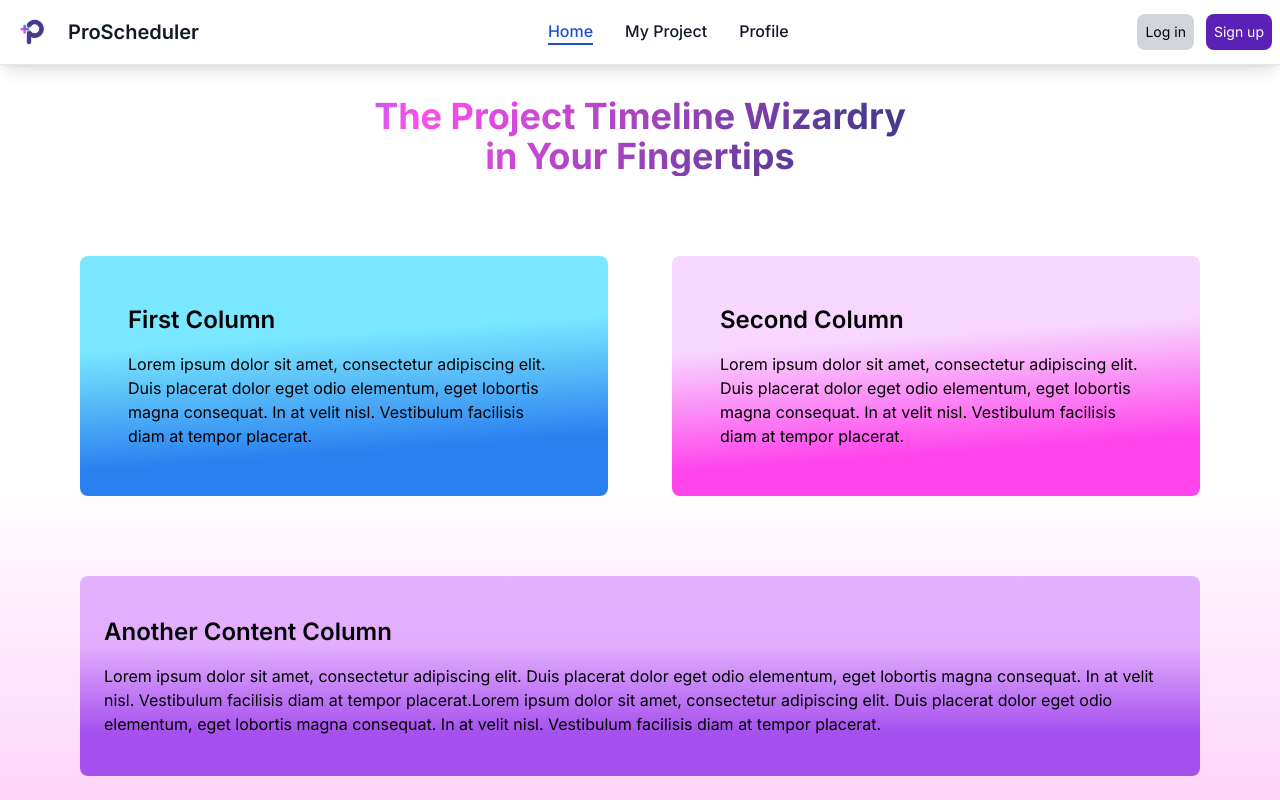
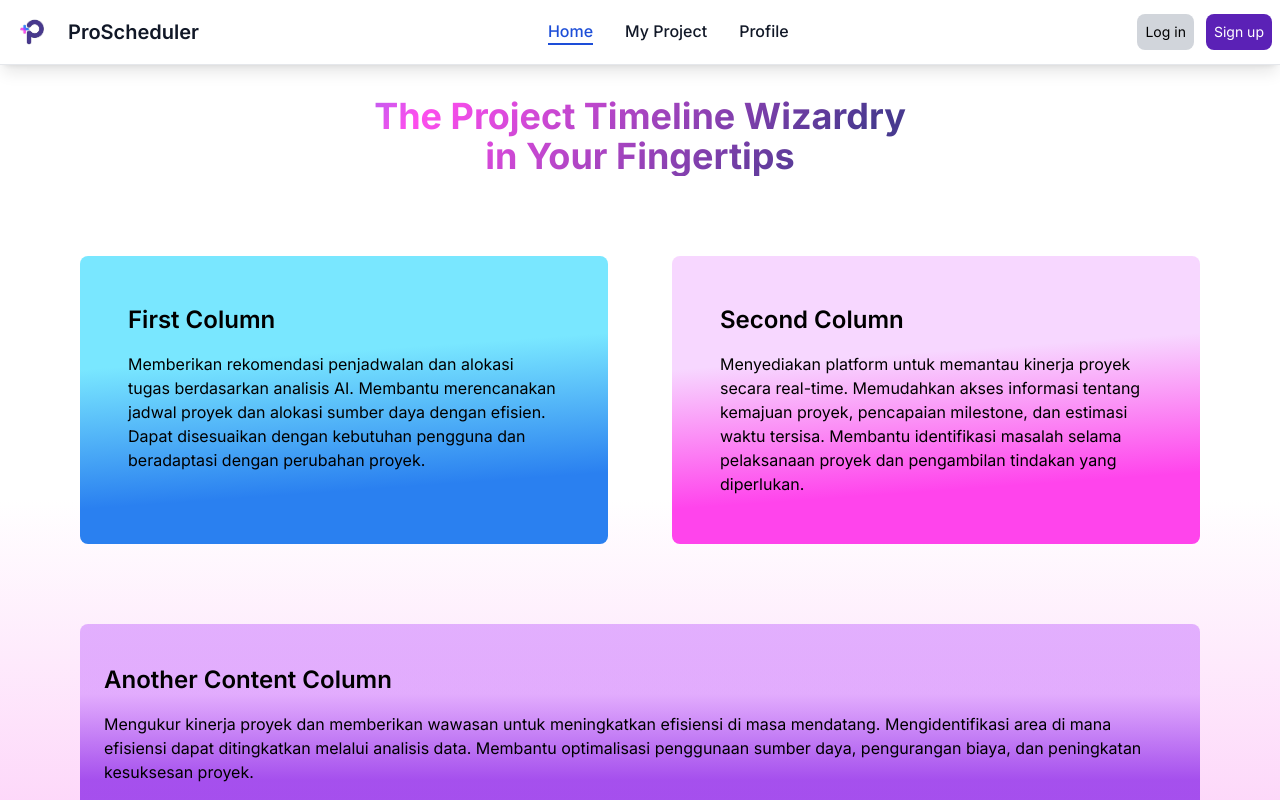
Before and after one commit to BonarSs/ProScheduler, a Next.js app in the folder frontend/: page /knowmore in a window 1280 px wide. Shown: the top 800 px of the page. Built offline with nearby package versions, Linux system fonts and the light colour scheme.

Commit message:
update knowmore

```diff
--- a/frontend/src/app/knowmore/page.js
+++ b/frontend/src/app/knowmore/page.js
@@ -17,28 +17,26 @@ const KnowMore = () => {
           <div className={styles.blueBackground + " px-6 py-8 md:px-10 md:py-10 lg:px-12 lg:py-12 rounded-lg"}>
             <h2 className="text-2xl font-semibold mb-4">First Column</h2>
             <p>
-              Lorem ipsum dolor sit amet, consectetur adipiscing elit. Duis
-              placerat dolor eget odio elementum, eget lobortis magna consequat.
-              In at velit nisl. Vestibulum facilisis diam at tempor placerat.
+            Memberikan rekomendasi penjadwalan dan alokasi tugas berdasarkan analisis AI.
+            Membantu merencanakan jadwal proyek dan alokasi sumber daya dengan efisien.
+            Dapat disesuaikan dengan kebutuhan pengguna dan beradaptasi dengan perubahan proyek.
             </p>
           </div>
           <div className={styles.pinkBackground + " px-6 py-8 md:px-10 md:py-10 lg:px-12 lg:py-12 rounded-lg"}>
             <h2 className="text-2xl font-semibold mb-4">Second Column</h2>
             <p>
-              Lorem ipsum dolor sit amet, consectetur adipiscing elit. Duis
-              placerat dolor eget odio elementum, eget lobortis magna consequat.
-              In at velit nisl. Vestibulum facilisis diam at tempor placerat.
+            Menyediakan platform untuk memantau kinerja proyek secara real-time.
+            Memudahkan akses informasi tentang kemajuan proyek, pencapaian milestone, dan estimasi waktu tersisa.
+            Membantu identifikasi masalah selama pelaksanaan proyek dan pengambilan tindakan yang diperlukan.
             </p>
           </div>
         </div>
         <div className={styles.purpleBackground + " px-6 py-10 mt-10 md:mt-16 lg:mt-20 rounded-lg"}>
           <h2 className="text-2xl font-semibold mb-4">Another Content Column</h2>
           <p>
-            Lorem ipsum dolor sit amet, consectetur adipiscing elit. Duis placerat
-            dolor eget odio elementum, eget lobortis magna consequat. In at velit
-            nisl. Vestibulum facilisis diam at tempor placerat.Lorem ipsum dolor sit amet, consectetur adipiscing elit. Duis placerat
-            dolor eget odio elementum, eget lobortis magna consequat. In at velit
-            nisl. Vestibulum facilisis diam at tempor placerat.
+          Mengukur kinerja proyek dan memberikan wawasan untuk meningkatkan efisiensi di masa mendatang.
+          Mengidentifikasi area di mana efisiensi dapat ditingkatkan melalui analisis data.
+          Membantu optimalisasi penggunaan sumber daya, pengurangan biaya, dan peningkatan kesuksesan proyek.
           </p>
         </div>
         <div className="flex justify-center mt-10">
```
